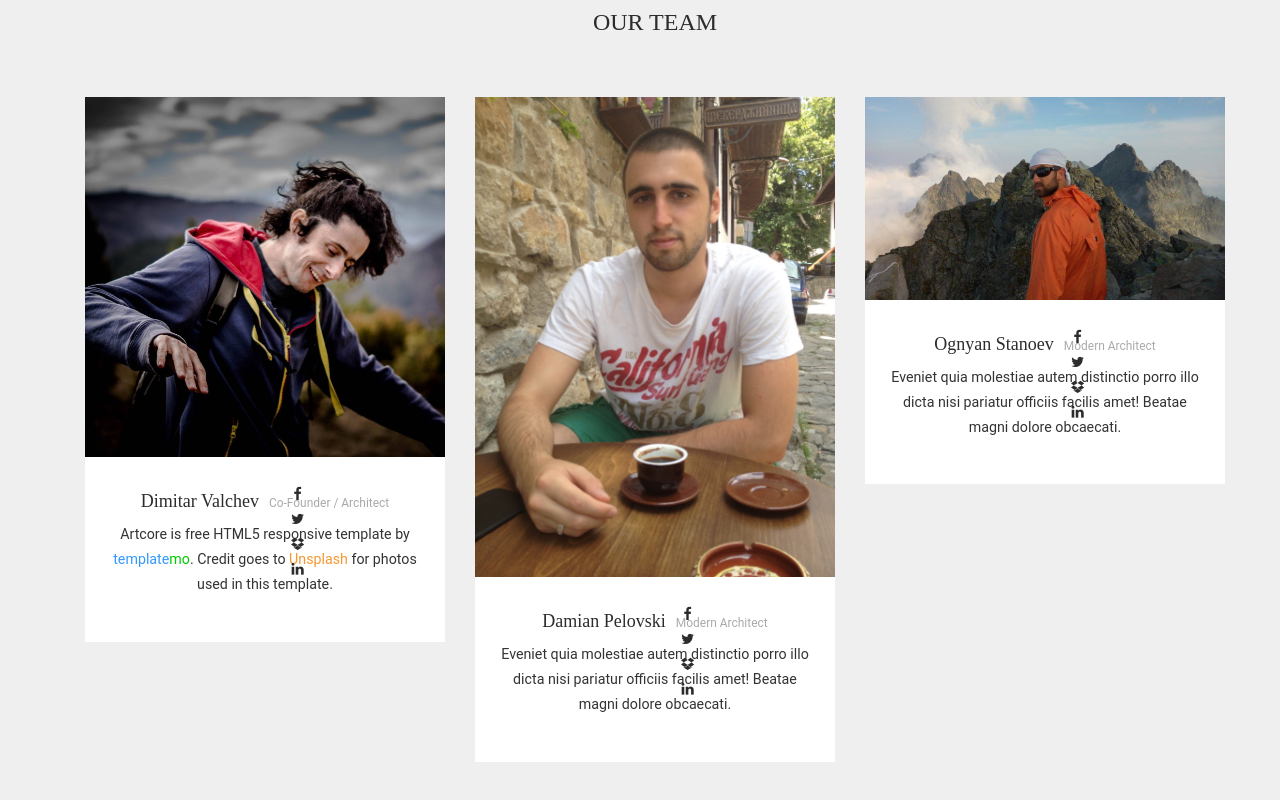
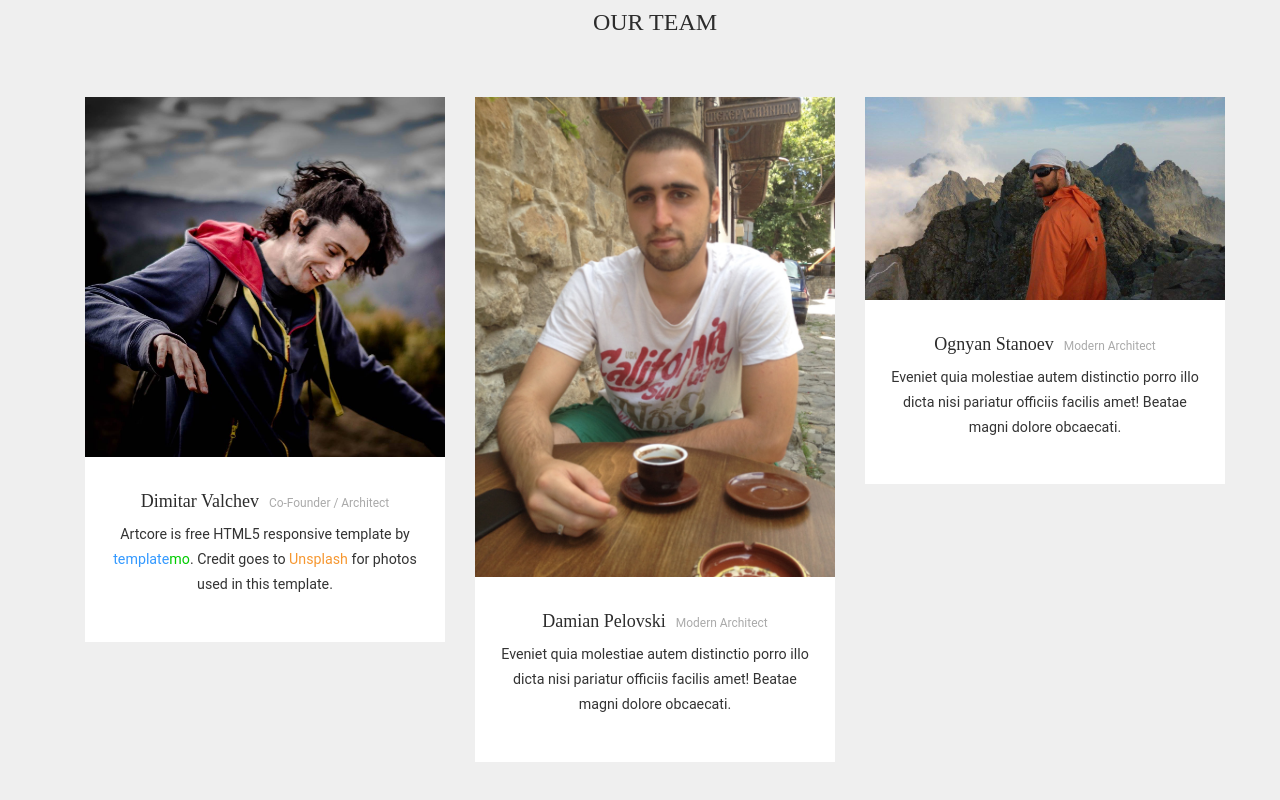
Before and after one commit to awekisa/React-JS-Team-Project, a React (Create React App) app: page /contact in a window 1280 px wide. Shown: the part 879-1679 px from the top of the page. Built offline with nearby package versions, Linux system fonts and the light colour scheme; what flux would draw is missing.

Commit message:
changes to contact page

```diff
--- a/src/components/common/ContactPage.js
+++ b/src/components/common/ContactPage.js
@@ -52,12 +52,6 @@ class ContactPage extends Component {
                     <h4 className="member-name">Dimitar Valchev</h4>
                     <span>Co-Founder / Architect</span>
                     <p>Artcore is free HTML5 responsive template by <b className="blue">template</b><b className="green">mo</b>. Credit goes to <a rel="nofollow" href="http://unsplash.com">Unsplash</a> for photos used in this template.</p>
-                    <ul className="social-network">
-                        <li><Link to="/" className="fa fa-facebook"></Link></li>
-                        <li><Link to="/" className="fa fa-twitter"></Link></li>
-                        <li><Link to="/" className="fa fa-dropbox"></Link></li>
-                        <li><Link to="/" className="fa fa-linkedin"></Link></li>
-                    </ul>
                 </div>
             </div>
             <div className="team-member col-md-4 col-sm-4">
@@ -66,12 +60,6 @@ class ContactPage extends Component {
                     <h4 className="member-name">Damian Pelovski</h4>
                     <span>Modern Architect</span>
                     <p>Eveniet quia molestiae autem distinctio porro illo dicta nisi pariatur officiis facilis amet! Beatae magni dolore obcaecati.</p>
-                    <ul className="social-network">
-                        <li><Link to="/" className="fa fa-facebook"></Link></li>
-                        <li><Link to="/" className="fa fa-twitter"></Link></li>
-                        <li><Link to="/" className="fa fa-dropbox"></Link></li>
-                        <li><Link to="/" className="fa fa-linkedin"></Link></li>
-                    </ul>
                 </div>
             </div>
             <div className="team-member col-md-4 col-sm-4">
@@ -80,12 +68,6 @@ class ContactPage extends Component {
                     <h4 className="member-name">Ognyan Stanoev</h4>
                     <span>Modern Architect</span>
                     <p>Eveniet quia molestiae autem distinctio porro illo dicta nisi pariatur officiis facilis amet! Beatae magni dolore obcaecati.</p>
-                    <ul className="social-network">
-                        <li><Link to="/" className="fa fa-facebook"></Link></li>
-                        <li><Link to="/" className="fa fa-twitter"></Link></li>
-                        <li><Link to="/" className="fa fa-dropbox"></Link></li>
-                        <li><Link to="/" className="fa fa-linkedin"></Link></li>
-                    </ul>
                 </div>
             </div>
         </div>
```
